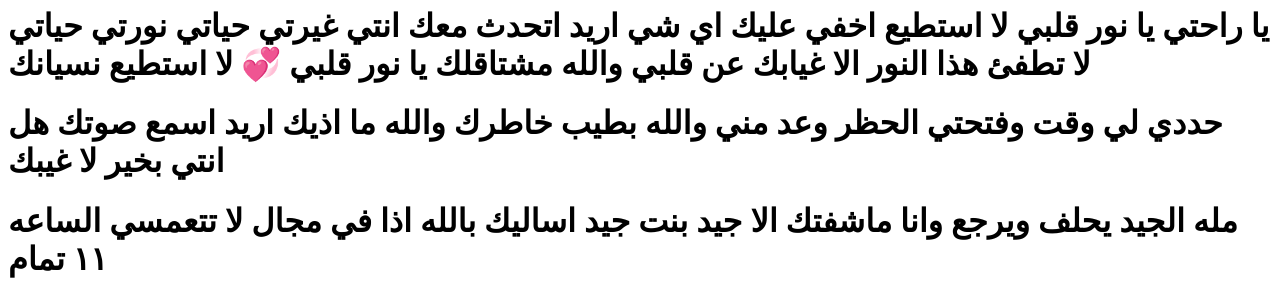
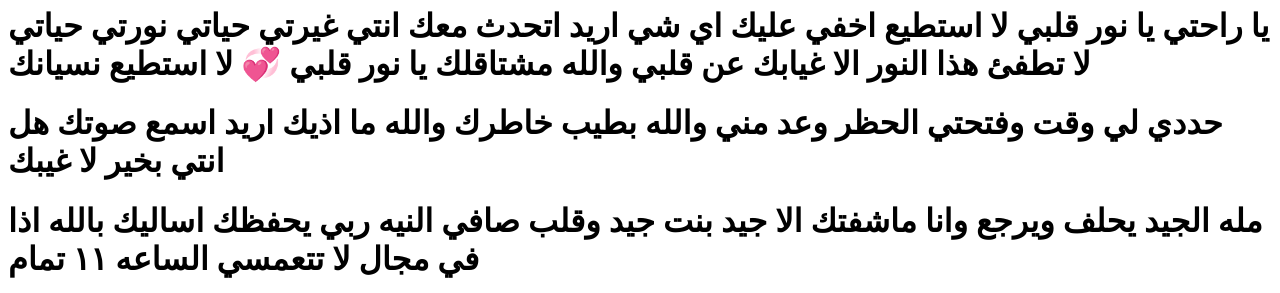
Before and after one commit to albshyryhsam/Ra, a plain HTML site: page index.html in a window 1280 px wide. Shown: the part 74-367 px from the top of the page. Drawn offline with Linux system fonts and the light colour scheme.

Commit message:
Add files via upload

```diff
--- a/index.html
+++ b/index.html
@@ -8,7 +8,7 @@
     <h1>اه اه يا رفروفه انتي سحرتي قلبي </h1>
     <h1>يا راحتي يا نور قلبي لا استطيع اخفي عليك اي شي اريد اتحدث معك انتي غيرتي حياتي نورتي حياتي لا تطفئ هذا النور الا غيابك عن قلبي والله مشتاقلك يا نور قلبي 💞 لا استطيع نسيانك </h1>
     <h1>حددي لي وقت وفتحتي الحظر وعد مني والله بطيب خاطرك والله ما اذيك اريد اسمع صوتك هل انتي بخير لا غيبك</h1>
-    <h1>مله الجيد يحلف ويرجع وانا ماشفتك الا جيد بنت جيد
+    <h1>مله الجيد يحلف ويرجع وانا ماشفتك الا جيد بنت جيد وقلب صافي النيه ربي يحفظك
     اساليك بالله اذا في مجال لا تتعمسي الساعه ١١ تمام</h1>
 <h1>thank you</h1></h1>
 </body>
```
